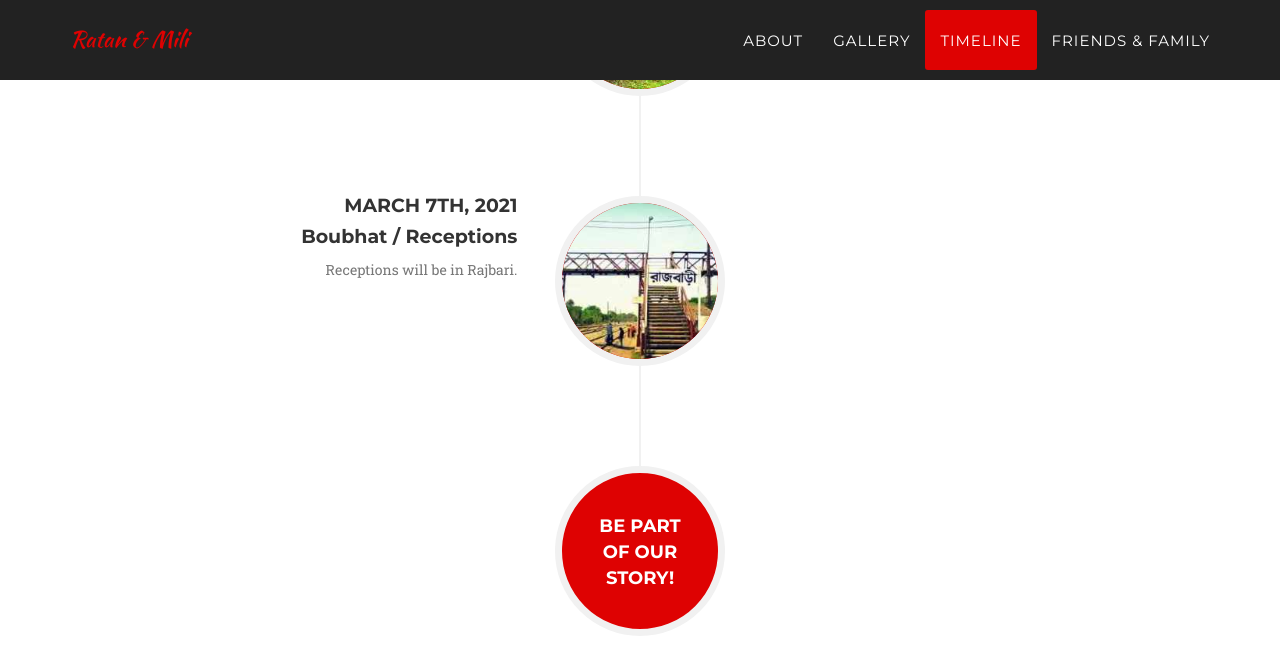
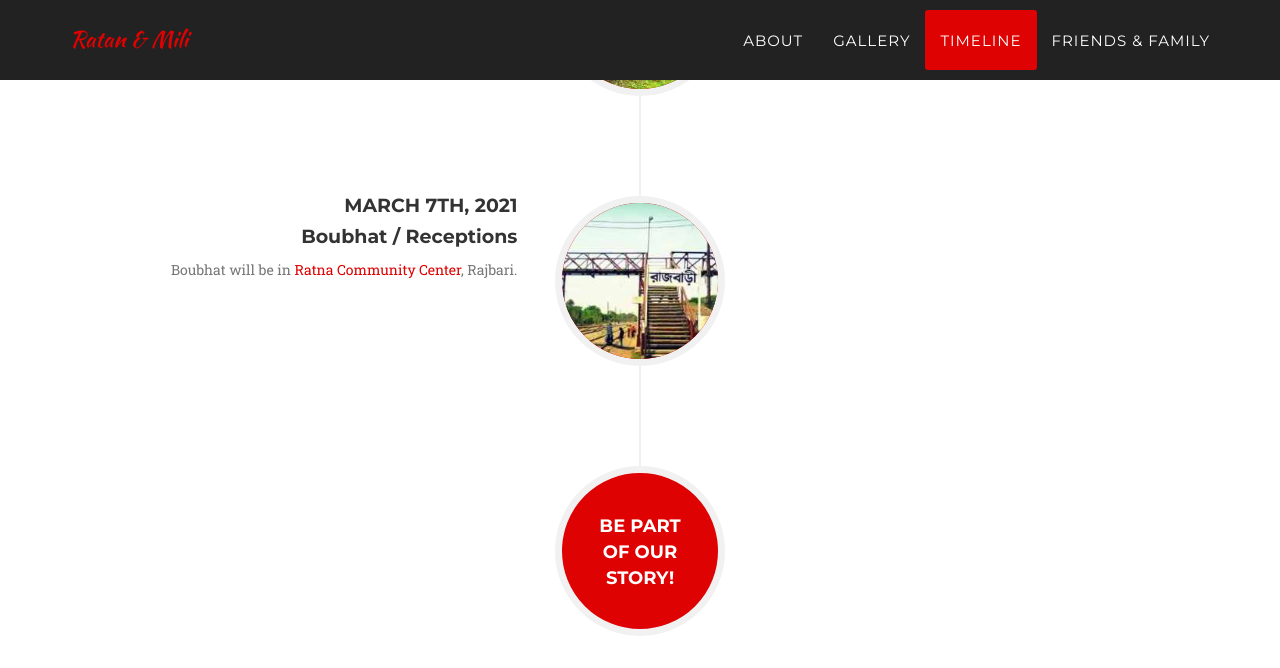
Before and after one commit to ratanparai/wedding-site, a Jekyll site: the page built from index.html, in a window 1280 px wide and 900 px high, scrolled down 3265 px. Shown: the top 668 px of the window. Built offline with Jekyll 4.4.1, drawn with Linux system fonts in a browser that asks for light colours; some web fonts are replaced.

Commit message:
add location of boubhat

```diff
--- a/_includes/about.html
+++ b/_includes/about.html
@@ -50,7 +50,7 @@
                                     <h4 class="subheading">Boubhat / Receptions</h4>
                                 </div>
                                 <div class="timeline-body">
-                                    <p class="text-muted">Receptions will be in Rajbari.</p>
+                                    <p class="text-muted">Boubhat will be in <a href="https://goo.gl/maps/ThQ8xfMARZfvyUq98" target="_blank">Ratna Community Center</a>, Rajbari.</p>
                                 </div>
                             </div>
                         </li>
```
